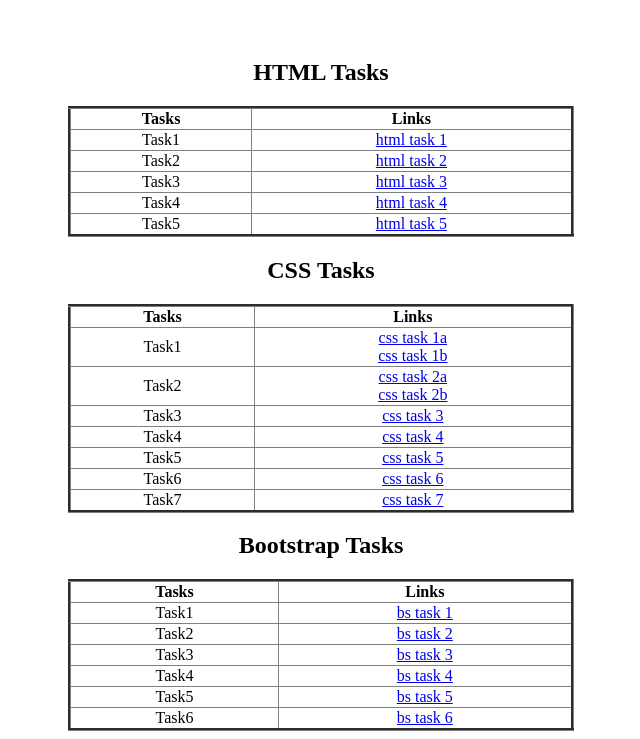
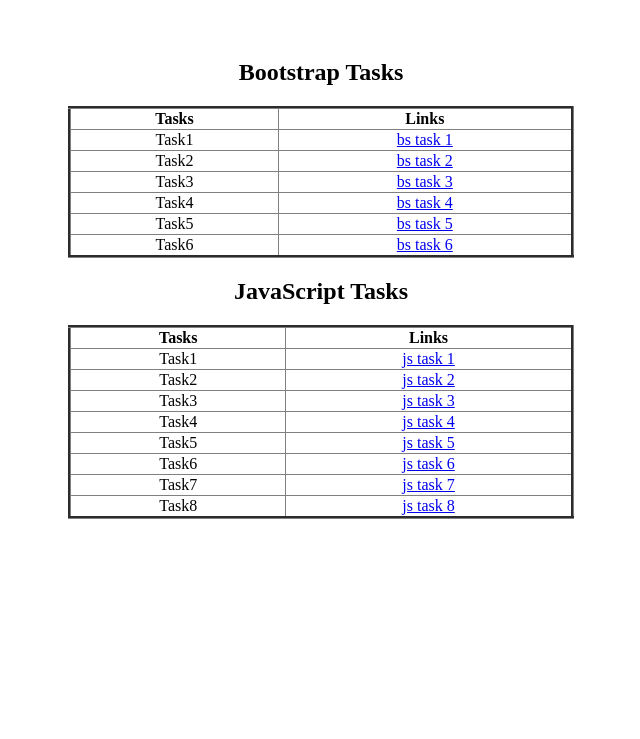
Before and after one commit to sujannani/mernBsJs, a plain HTML site: page index.html in a window 1280 px wide. Shown: the part 61-800 px from the top of the page, without its empty margins (319-959 px from the left). Drawn offline with Linux system fonts and the light colour scheme.

Commit message:
Update index.html

```diff
--- a/index.html
+++ b/index.html
@@ -25,72 +25,6 @@
         <h1>MERN Tasks</h1>
 		<div class="top">
 			<div class="bottom">
-				<h2>HTML Tasks</h2>
-				<table border="3px solid black">
-					<tr>
-						<th>Tasks</th>
-						<th>Links</th>
-					</tr>
-					<tr>
-						<td>Task1</td>
-						<td><a href="HTML/task_1.html">html task 1</a></td>
-					</tr>
-                    <tr>
-						<td>Task2</td>
-						<td><a href="HTML/task_2.html">html task 2</a></td>
-					</tr>
-                    <tr>
-						<td>Task3</td>
-						<td><a href="HTML/task_3.html">html task 3</a></td>
-					</tr>
-                    <tr>
-						<td>Task4</td>
-						<td><a href="HTML/task_4.html">html task 4</a></td>
-					</tr>
-                    <tr>
-						<td>Task5</td>
-						<td><a href="HTML/task_5.html">html task 5</a></td>
-					</tr>
-				</table>
-                <h2>CSS Tasks</h2>
-                <table border="3px solid black">
-					<tr>
-						<th>Tasks</th>
-						<th>Links</th>
-					</tr>
-					<tr>
-						<td>Task1</td>
-						<td><a href="CSS/task_1a.html">css task 1a</a><br>
-                            <a href="CSS/task_1b.html">css task 1b</a>
-                        </td>
-					</tr>
-                    <tr>
-						<td>Task2</td>
-						<td><a href="CSS/task_2a.html">css task 2a</a><br>
-							<a href="CSS/task_2b.html">css task 2b</a>
-						</td>
-					</tr>
-                    <tr>
-						<td>Task3</td>
-						<td><a href="CSS/task_3.html">css task 3</a></td>
-					</tr>
-                    <tr>
-						<td>Task4</td>
-						<td><a href="CSS/task_4.html">css task 4</a></td>
-					</tr>
-                    <tr>
-						<td>Task5</td>
-						<td><a href="CSS/task_5.html">css task 5</a></td>
-					</tr>
-                    <tr>
-						<td>Task6</td>
-						<td><a href="CSS/task_6.html">css task 6</a></td>
-					</tr>
-                    <tr>
-						<td>Task7</td>
-						<td><a href="CSS/task_7.html">css task 7</a></td>
-					</tr>
-				</table>
 				<h2>Bootstrap Tasks</h2>
                 <table border="3px solid black">
 					<tr>
```
